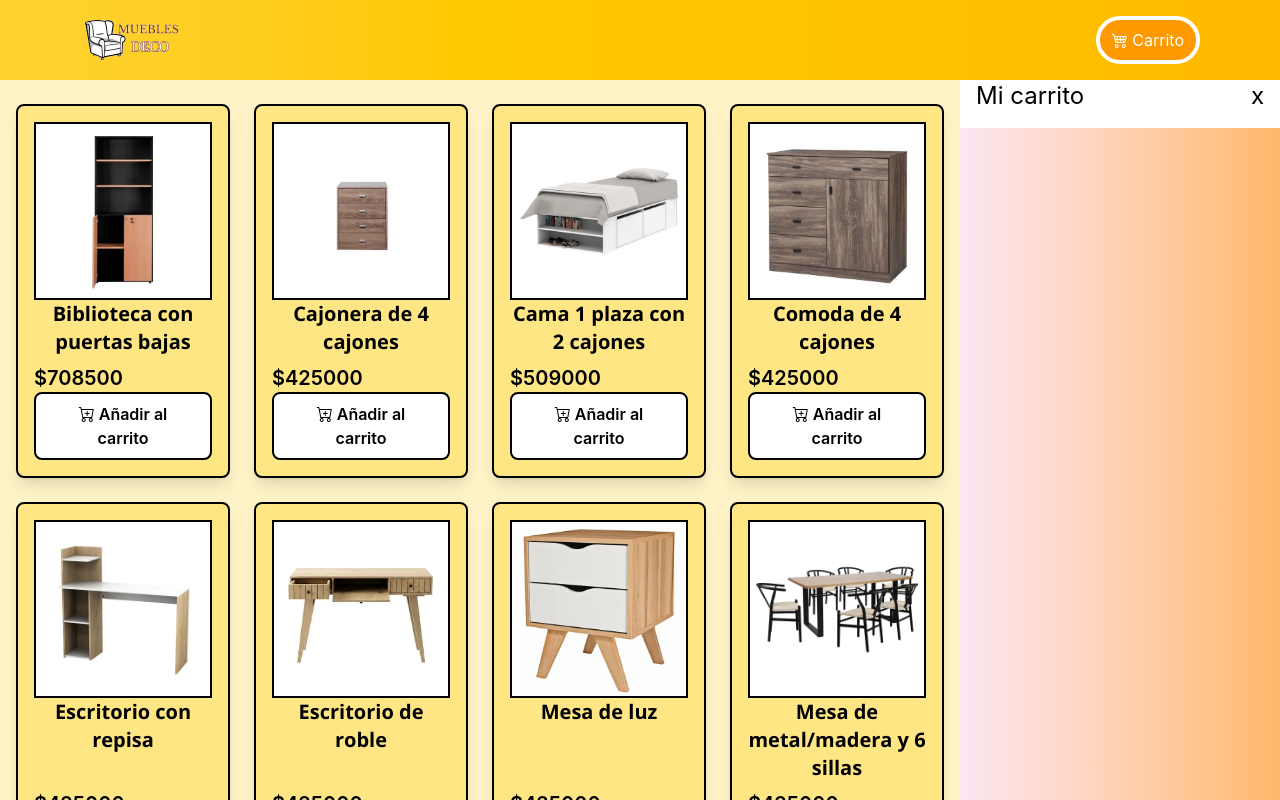
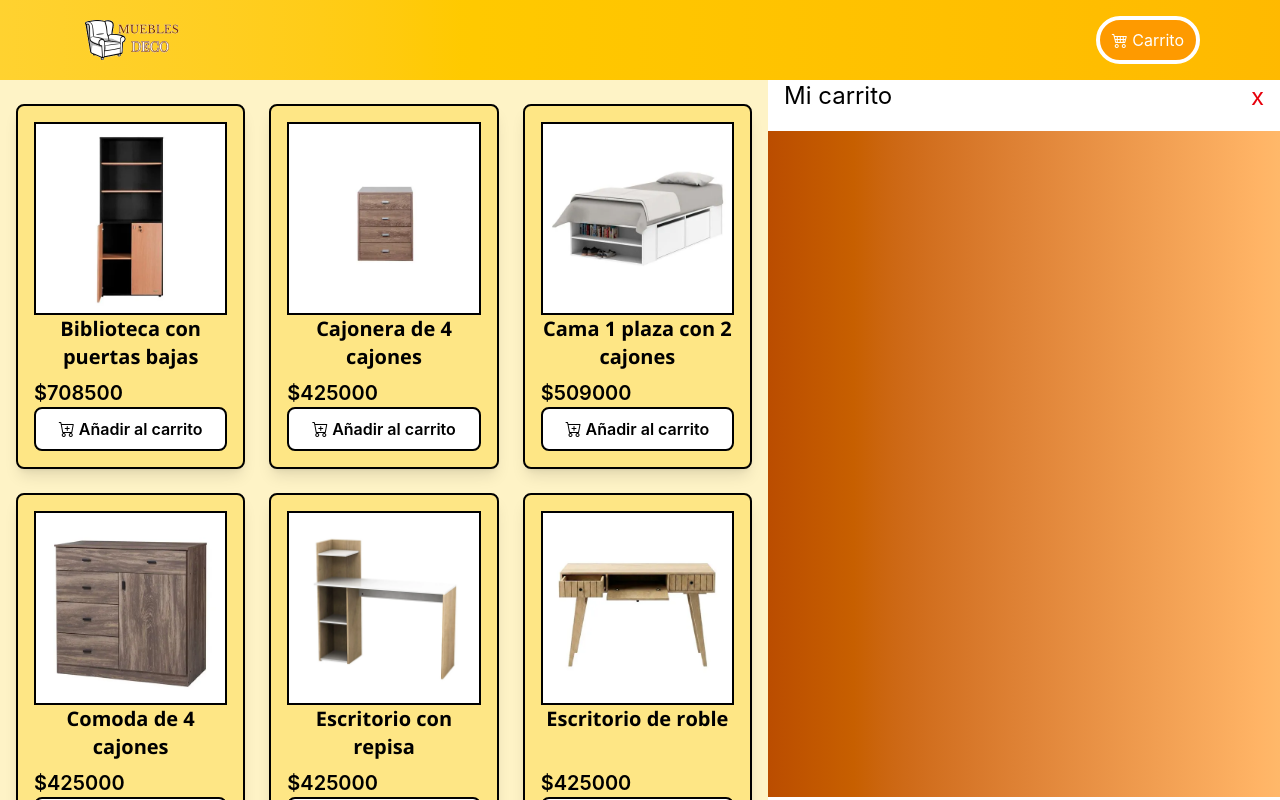
Before and after one commit to VicRamD/repo1_sprint3_mod4, a React (Vite) app: page / in a window 1280 px wide. Both pictures are taken after a click on the button "Carrito". Shown: the top 800 px of the page. Built offline with nearby package versions, Linux system fonts and the light colour scheme; a web font is replaced by a local one.

Commit message:
modificación a estilos para el carrito y agrego conteo del total a pagar

```diff
--- a/src/components/Cart.jsx
+++ b/src/components/Cart.jsx
@@ -5,22 +5,24 @@ const Cart = () => {
     const { isOpen, close, cartList } = useCartContext();
 
     return (
-        <div className={`relative lg:w-1/4 ${isOpen ? '' : 'hidden'}`}>
+        <div className={`relative lg:w-2/5 ${isOpen ? '' : 'hidden'} lg:transform lg:translate-0`}>
 
-            <div className={`fixed top-0 right-0 h-screen w-full lg:static lg:h-full transform
-            ${isOpen ? 'translate-x-0' : 'translate-x-full'} transition-transform duration-300 ease-in-out z-45
-            flex flex-col bg-linear-to-r from-pink-100 to-orange-300`}>
+            <div className={`fixed top-0 right-0 h-screen w-full lg:h-screen transform
+            ${isOpen ? 'translate-x-0' : 'translate-x-full'}  transition-transform duration-300 ease-in-out z-45
+            flex flex-col bg-linear-to-r from-amber-700 to-orange-300`}>
 
-                <div className="w-full bg-white flex justify-between shrink-0">
+                <div className="w-full h-1/12 bg-white flex justify-between shrink-0">
                     <h2 className="p-4 text-2xl">Mi carrito</h2>
-                    <button className="p-4 text-2xl cursor-pointer" onClick={close}>x</button>
+                    <button className="p-4 text-2xl cursor-pointer text-red-600" onClick={close}>x</button>
                 </div>
 
-                <div className="flex-1 overflow-y-auto p-4">
+                <div className="flex-1 9/12 overflow-y-auto p-4">
                     {cartList.map((item) => <CartCard key={item.id} product={item}/>)}
                 </div>
 
-
+                <div className="w-full h-1/12 bg-white flex justify-between shrink-0">
+                    <h3 className="p-4 text-2xl text-right w-full">Total: {cartList.reduce((accumulator, currentValue) =>accumulator+ Number(currentValue.totalPrice), 0)} </h3>
+                </div>
             </div>
         </div>
     )
--- a/src/components/CartCard.jsx
+++ b/src/components/CartCard.jsx
@@ -3,10 +3,10 @@ import { useCartContext } from "../contexts/CartContext";
 const CartCard = ({product}) => {
     const { updateQuantity, removeFromShoppingCartlist } = useCartContext();
   return (
-    <div className="bg-white p-4 mx-auto flex gap-4 rounded-lg w-11/12 border-b-2 border-amber-400">
+    <div className="bg-white p-4 mx-auto flex gap-4 rounded-lg w-11/12 xl:w-10/12 xl:justify-center border-b-2 border-amber-400">
         <img src={product.img} alt={product.alt}
             className="size-32 rounded-md object-cover"/>
-        <div className="size-36">
+        <div className="size-32 xl:w-36">
             <div className="my-auto">
                 {/**Nombre y precio */}
                 <div className="flex justify-between">
--- a/src/components/ProductList.jsx
+++ b/src/components/ProductList.jsx
@@ -1,11 +1,14 @@
 import { furnitureList } from '../constants/furnitureList'
 import ProductCard from './ProductCard'
+import { useCartContext } from "../contexts/CartContext";
 
 const ProductList = () => {
+  const {isOpen} = useCartContext();
+
   return (
-    <div className="bg-amber-100 py-10 flex justify-center lg:w-3/4">
-        <div className="max-w-6xl mx-auto px-4 grid grid-cols-1 sm:grid-cols-2 md:grid-cols-3 lg:grid-cols-4
-        gap-6">
+    <div className={`bg-amber-100 py-10 flex justify-center ${isOpen ? "lg:w-3/5" : "lg:w-3/4"}`}>
+        <div className={`max-w-6xl mx-auto px-4 grid grid-cols-1 sm:grid-cols-2 md:grid-cols-3 ${isOpen ? "" : "lg:grid-cols-4"}
+        gap-6`}>
 
             {/* Card Component */}
             {furnitureList.map(furniture => <ProductCard key={furniture.id} product={furniture}/>)}
```
